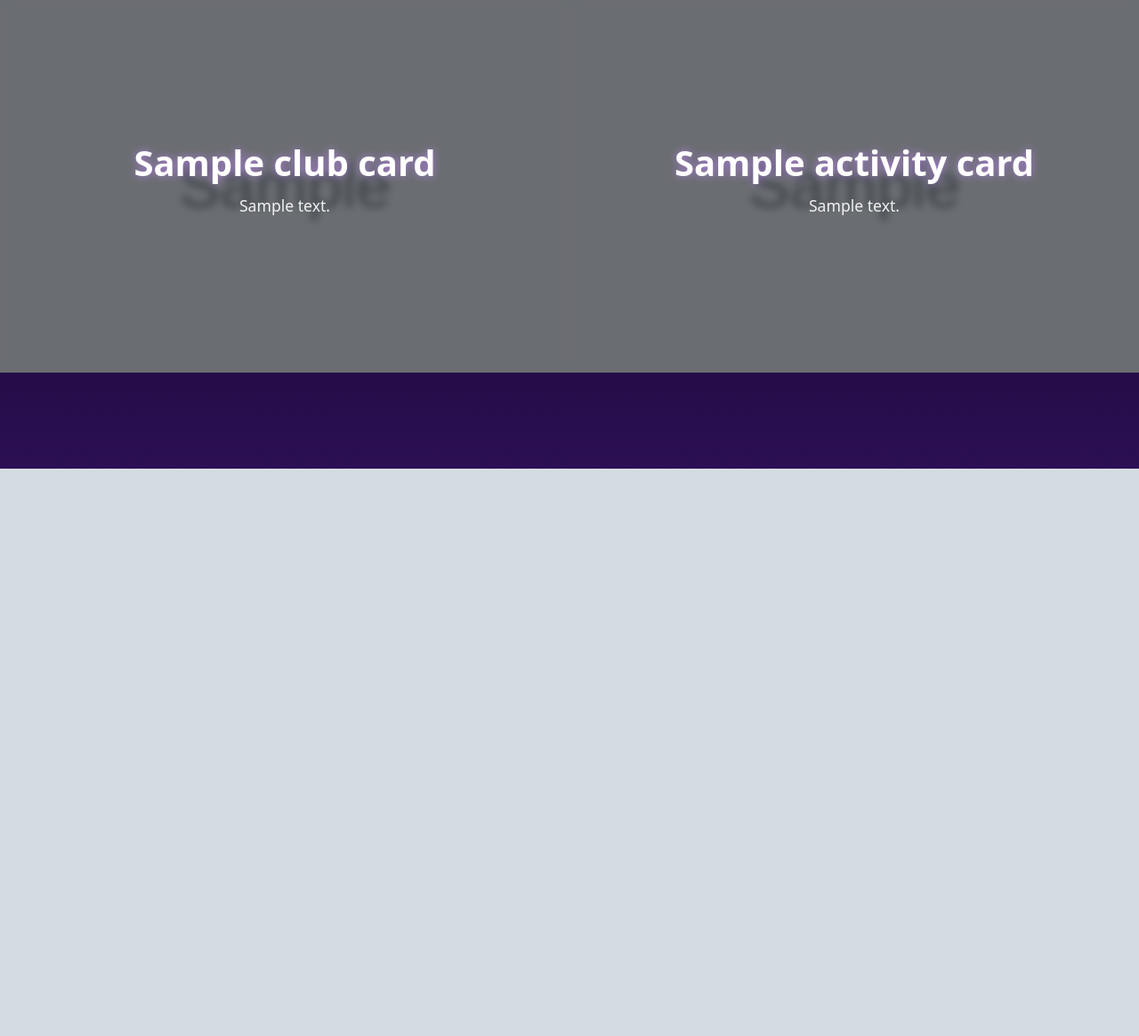
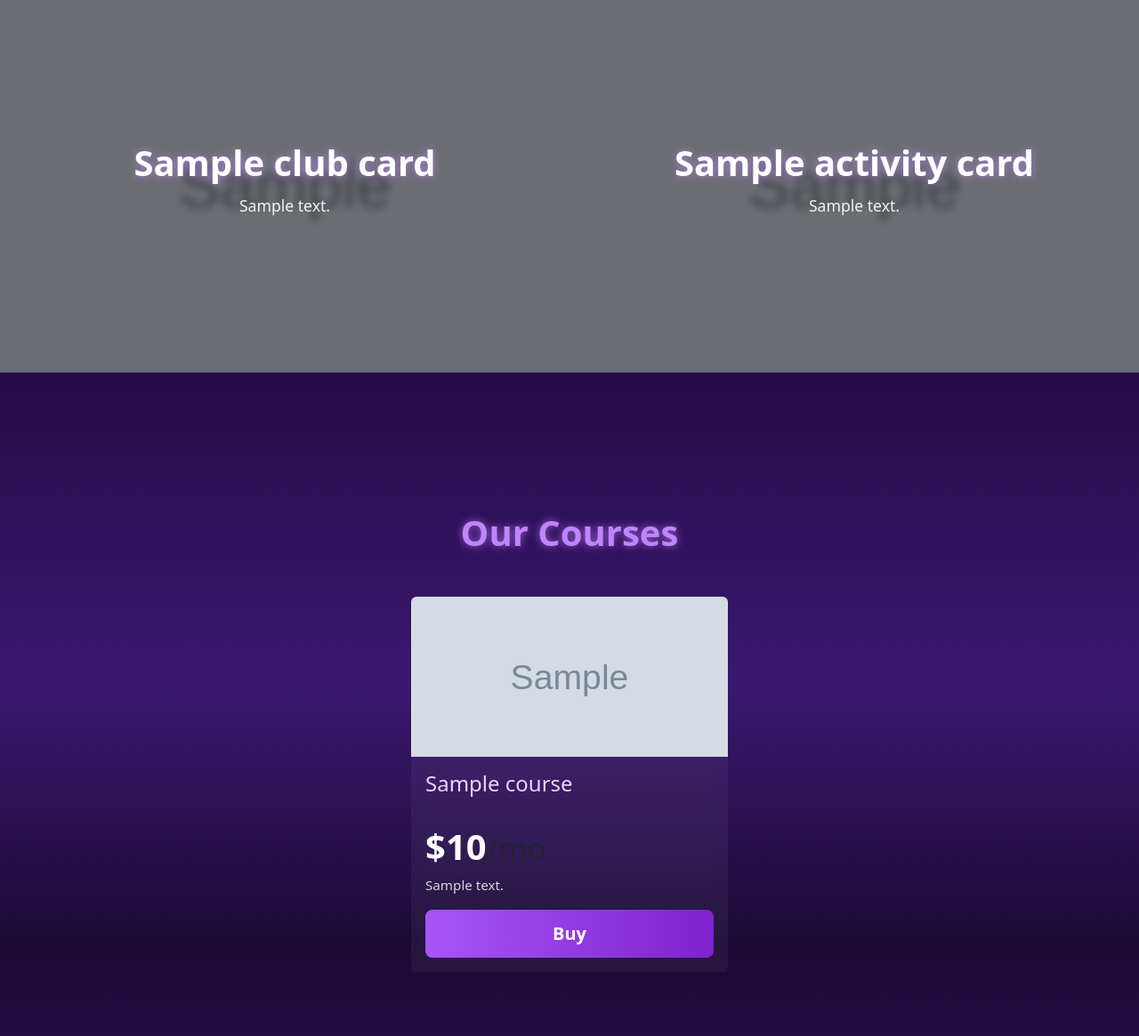
Before and after one commit to jawad-hamza/futurespace, a Django app: template future/home/templates/home/landing.html in a window 1280 px wide. Shown: the part 1349-2514 px from the top of the page at 89% size. Before the commit the page ends 1876 px from the top, so only its background shows below. Run offline with Django 5.2, Linux system fonts and the light colour scheme; the template is opened without the code that fills it: most values are stand-ins (such as "Sample title", 1, 10 or a date in 2020); grey boxes marked "Sample" are stand-in pictures.

Commit message:
our courses nearly done

```diff
--- a/future/home/static/home/css/style.css
+++ b/future/home/static/home/css/style.css
@@ -594,3 +594,73 @@ body::before {
     font-size: 1rem;
   }
 }
+
+/* ===== END SERVICES SECTION ===== */
+
+/* ===== COURSES SECTION ===== */
+
+/* ===== Courses Section & Cards ===== */
+.section-heading {
+  font-size: 2.5rem;
+  font-weight: 800;
+  color: #c084fc;
+  text-shadow: 0 0 10px rgba(192,132,252,0.7);
+}
+
+.course-card {
+  background: rgba(255,255,255,0.05);
+  border: none;
+  backdrop-filter: blur(8px);
+  transition: transform 0.3s ease, box-shadow 0.3s ease;
+}
+
+.course-card:hover {
+  transform: translateY(-6px);
+  box-shadow: 0 8px 24px rgba(168,85,247,0.3);
+}
+
+.course-card .card-img-top {
+  object-fit: cover;
+  height: 180px;
+  border-top-left-radius: .375rem;
+  border-top-right-radius: .375rem;
+}
+
+.course-card .card-header {
+  background: transparent;
+  border-bottom: none;
+}
+
+.course-card .card-header h4 {
+  color: #e9d5ff;
+  font-weight: 600;
+}
+
+.course-card .card-body {
+  color: #e5e7eb;
+}
+
+.course-card .pricing-card-title {
+  font-size: 2.5rem;
+  font-weight: 700;
+  color: #ffffff;
+}
+
+.course-card .card-text {
+  font-size: 0.95rem;
+  opacity: 0.9;
+}
+
+.course-card .btn-primary {
+  background: linear-gradient(90deg, #a855f7, #7e22ce);
+  border: none;
+  padding: 12px 0;
+  font-weight: 600;
+  border-radius: 8px;
+  transition: transform 0.2s ease, box-shadow 0.2s ease;
+}
+
+.course-card .btn-primary:hover {
+  transform: translateY(-3px);
+  box-shadow: 0 4px 20px rgba(168, 85, 247, 0.4);
+}
--- a/future/home/templates/home/landing.html
+++ b/future/home/templates/home/landing.html
@@ -115,6 +115,45 @@
   </div>
 </section>
 {# ================= END PROMO / NAVIGATION CARDS SECTION ================= #}
+{# ===== COURSES SECTION ===== #}
+
+<!-- ===== Courses Section ===== -->
+<section id="courses" class="container py-5">
+  <h2 class="text-center mb-5 section-heading" data-aos="fade-down">Our Courses</h2>
+
+  <div class="row justify-content-center">
+
+    {% for course in courses %}
+      <div class="col-sm-6 col-md-4 mb-4"
+           data-aos="flip-up"
+           data-aos-duration="700"
+           data-aos-delay="{{ forloop.counter0|add:'0' }}00">
+        <div class="card h-100 course-card">
+          {% if course.image %}
+            <img src="{{ course.image.url }}" class="card-img-top" alt="{{ course.title }}">
+          {% endif %}
+          <div class="card-header py-3">
+            <h4 class="my-0 fw-normal">{{ course.title }}</h4>
+          </div>
+          <div class="card-body">
+            {% if course.price %}
+              <h1 class="card-title pricing-card-title">
+                ${{ course.price }}<small class="text-muted fw-light">/mo</small>
+              </h1>
+            {% endif %}
+            {% if course.short_description %}
+              <p class="card-text">{{ course.short_description }}</p>
+            {% endif %}
+            <a href="{{ course.get_absolute_url }}" class="w-100 btn btn-lg btn-primary">Buy</a>
+          </div>
+        </div>
+      </div>
+    {% endfor %}
+
+  </div>
+</section>
+
+{# ================= END COURSES SECTION ================= #}
 
 
 
```
